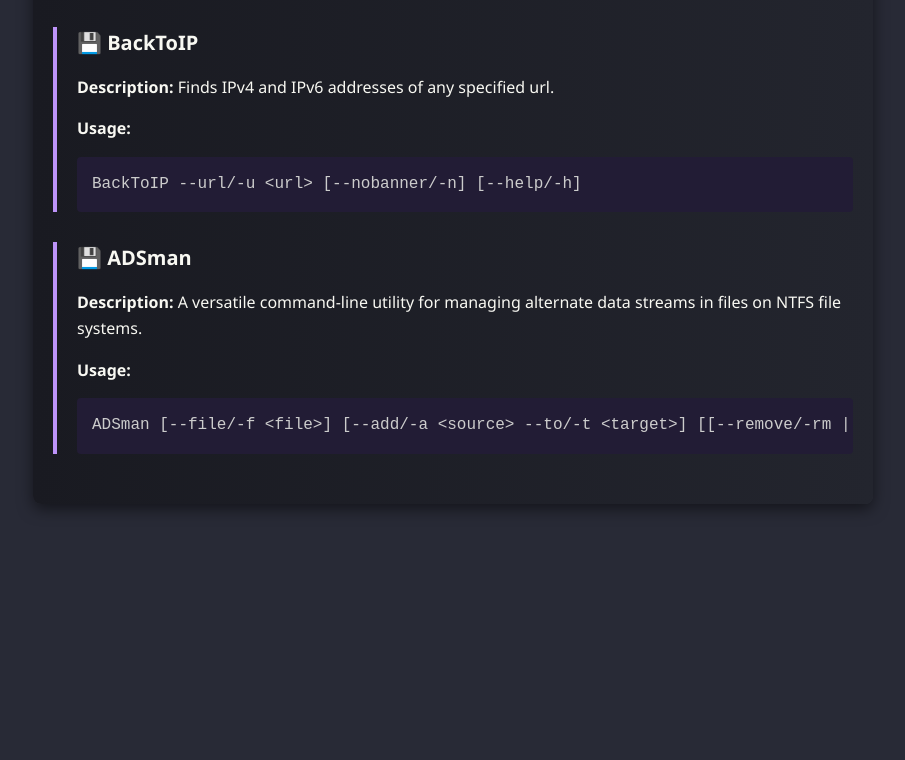
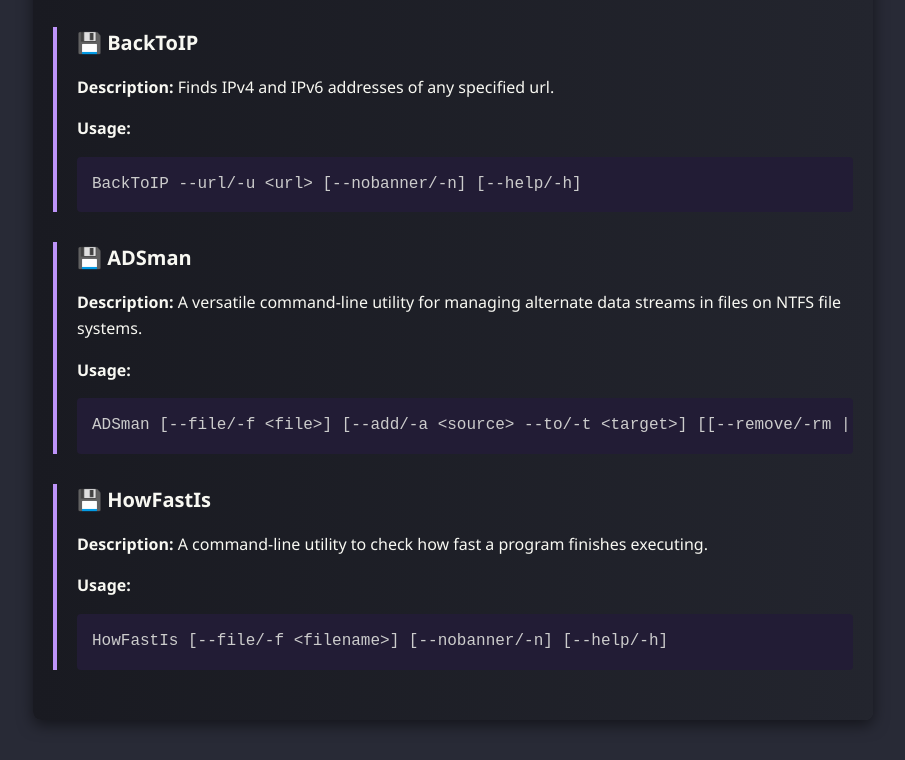
Before and after one commit to 8gudbits/8gudbitsKit, a plain HTML site: page doc/index.html in a window 1280 px wide. Shown: the part 1291-2051 px from the top of the page, without its empty margins (187-1092 px from the left). Before the commit the page ends 1835 px from the top, so only its background shows below. Drawn offline with Linux system fonts and the light colour scheme.

Commit message:
Updated docs

```diff
--- a/doc/index.html
+++ b/doc/index.html
@@ -59,6 +59,13 @@
             <p><strong>Usage:</strong></p>
             <pre><code>ADSman [--file/-f &lt;file&gt;] [--add/-a &lt;source&gt; --to/-t &lt;target&gt;] [[--remove/-rm | --extract/-e &lt;adsName&gt;] --from-file/-ff &lt;filename&gt;] [--nobanner/-n] [--help/-h]</code></pre>
         </article>
+
+        <article>
+            <h4><a href="https://github.com/TechWhizKid/TechWhizKit/raw/main/bin/HowFastIs.exe">💾</a> HowFastIs</h4>
+            <p><strong>Description:</strong> A command-line utility to check how fast a program finishes executing.</p>
+            <p><strong>Usage:</strong></p>
+            <pre><code>HowFastIs [--file/-f &lt;filename&gt;] [--nobanner/-n] [--help/-h]</code></pre>
+        </article>
     </section>
 </body>
 </html>
```
Also changed, not shown: 1 other file.
